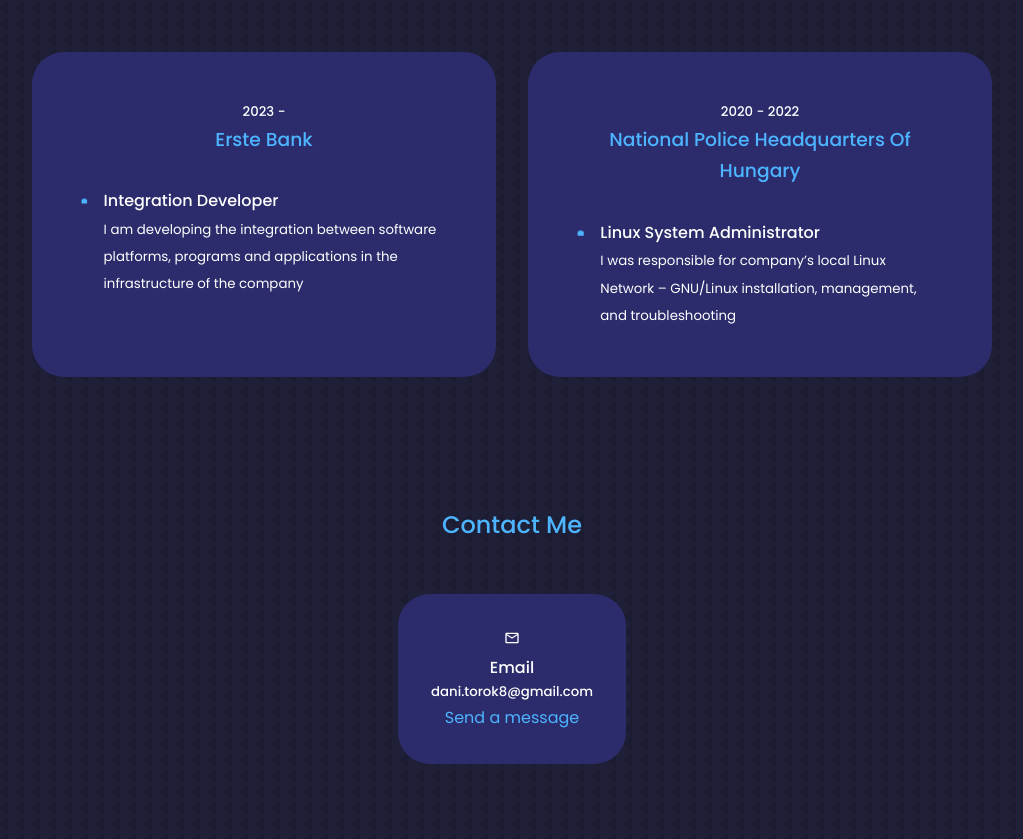
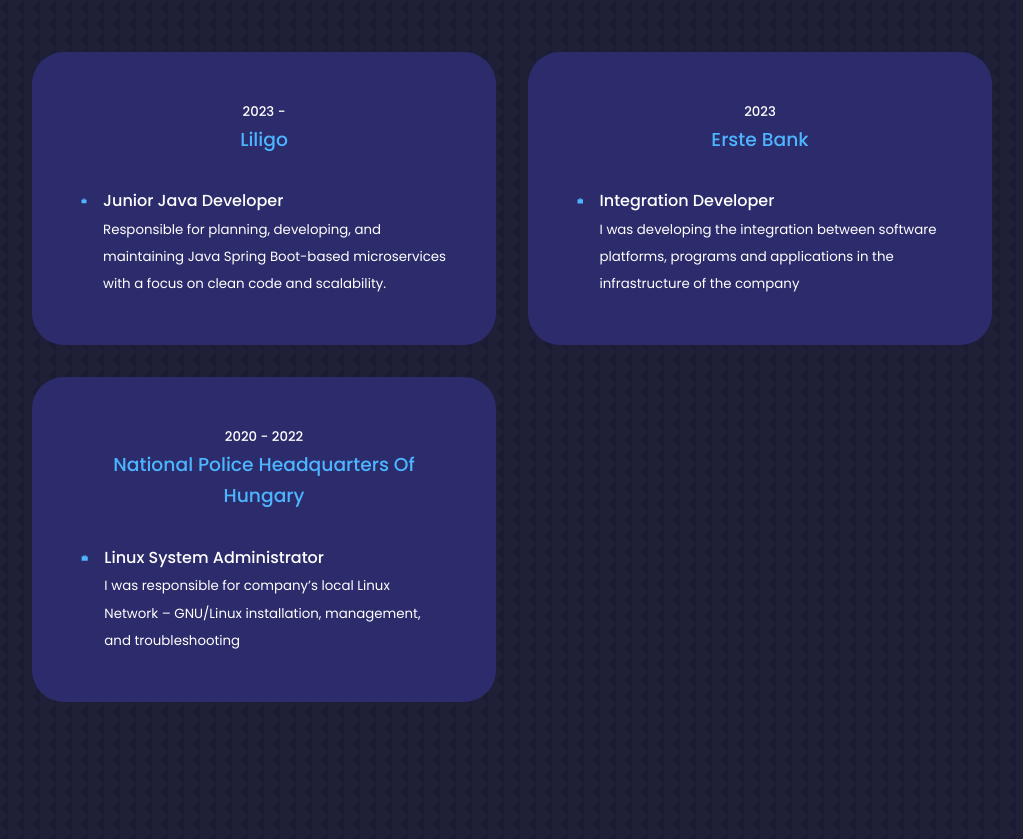
Before and after one commit to TorokDan/portfolio, a React (Create React App) app: page / in a window 1280 px wide. Shown: the part 2592-3431 px from the top of the page, without its empty margins (128-1151 px from the left). Built offline with nearby package versions, Linux system fonts and the light colour scheme.

Commit message:
Extend jobs
- add Liligo as experience

```diff
--- a/src/components/jobs/Jobs.jsx
+++ b/src/components/jobs/Jobs.jsx
@@ -4,10 +4,16 @@
 
 const jobs = [
     {
+    "name": "Liligo",
+    "time": "2023 - ",
+    "title": "Junior Java Developer",
+    "description": "Responsible for planning, developing, and maintaining Java Spring Boot-based microservices with a focus on clean code and scalability."
+    },
+    {
         name: "Erste Bank",
-        time: "2023 - ",
+        time: "2023",
         title: "Integration Developer",
-        description: "I am developing the integration between software platforms, programs and applications in the infrastructure of the company"
+        description: "I was developing the integration between software platforms, programs and applications in the infrastructure of the company"
     },
     {
         name: "National Police Headquarters Of Hungary",
```
